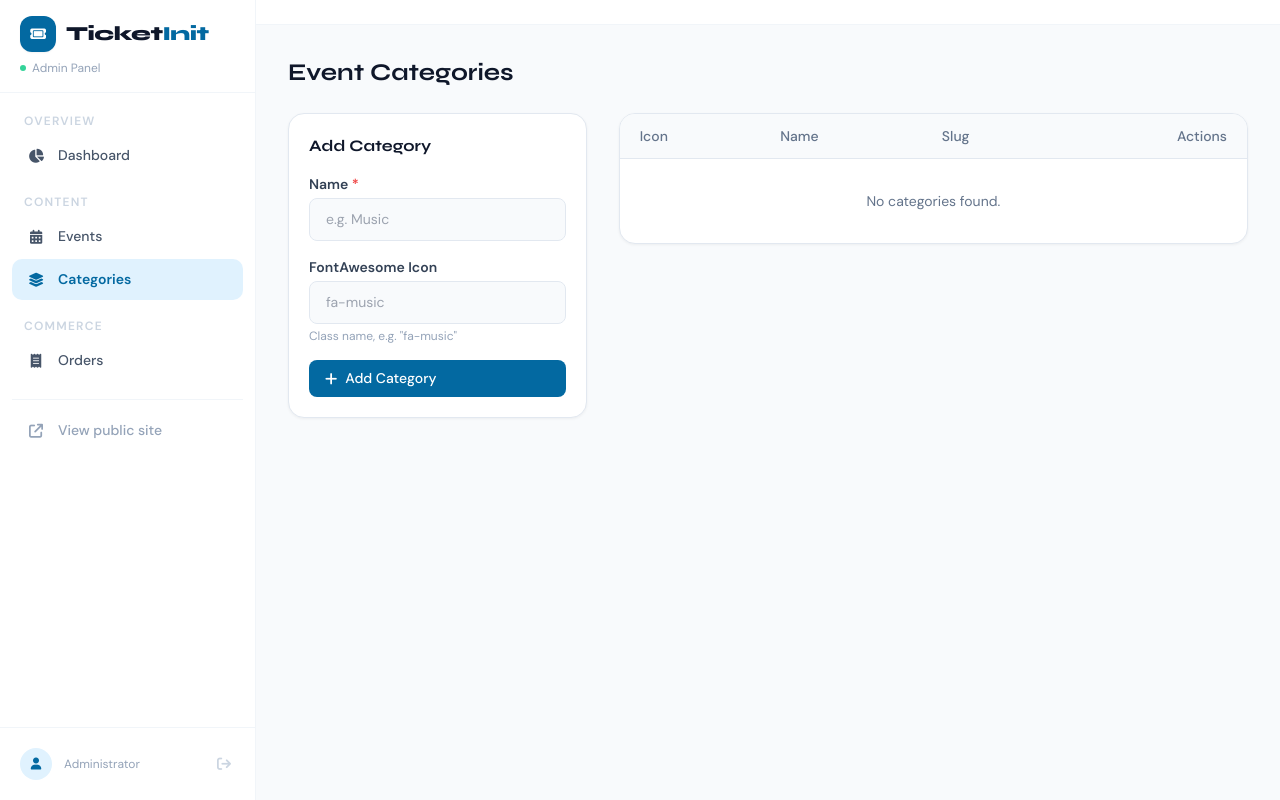
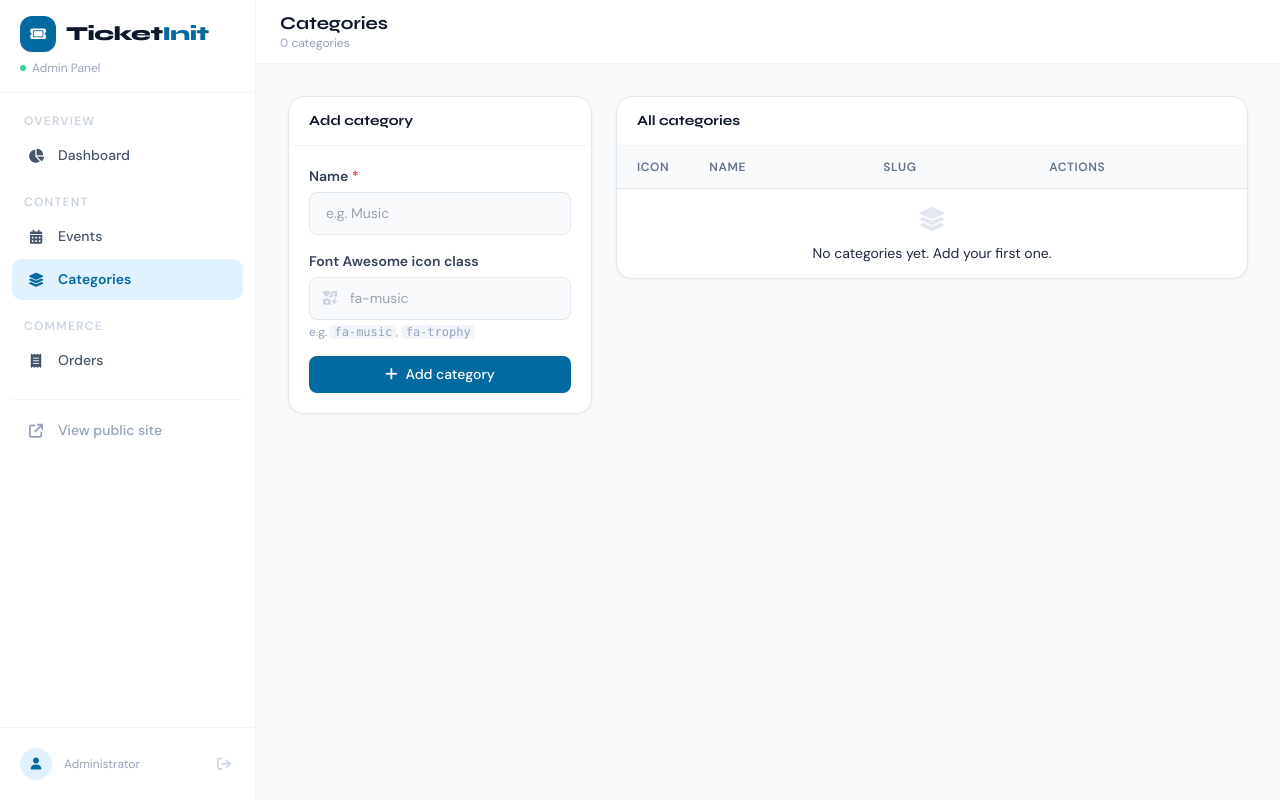
Before and after one commit to samsonthomas951/TicketInit, a FastAPI app: page /admin/categories in a window 1280 px wide. Run offline with FastAPI, Linux system fonts and the light colour scheme; the visitor is signed in with stand-in values (Sample User, id 1); data that the repository does not hold is empty; some libraries are stand-ins or nearby versions.

Commit message:
Update categories.html

```diff
--- a/app/templates/admin/categories.html
+++ b/app/templates/admin/categories.html
@@ -1,58 +1,105 @@
 {% extends "base.html" %}
 {% block title %}Categories{% endblock %}
 
+{% block page_header %}
+<div>
+  <h1 class="font-display font-bold text-lg text-ink-900 leading-tight">Categories</h1>
+  <p class="text-xs text-ink-400">{{ categories | length }} categor{% if categories | length == 1 %}y{% else %}ies{% endif %}</p>
+</div>
+{% endblock %}
+
 {% block content %}
-<h1 class="text-2xl font-display font-bold text-ink-900 mb-6">Event Categories</h1>
+<div class="grid grid-cols-1 md:grid-cols-3 gap-6">
 
-<div class="grid grid-cols-1 md:grid-cols-3 gap-8">
-
-  <!-- Add New Form -->
+  <!-- Add form -->
   <div class="md:col-span-1">
-    <div class="card p-5">
-      <h3 class="font-display font-bold text-ink-900 mb-4">Add Category</h3>
+    <div class="card overflow-hidden sticky top-24">
+      <div class="card-head">
+        <h2 class="font-display font-bold text-ink-900 text-sm">Add category</h2>
+      </div>
+      <div class="card-body">
         <form action="/admin/categories/new" method="POST" class="space-y-4">
           <div>
-          <label class="block text-sm font-semibold text-ink-700 mb-1">Name <span class="text-red-500">*</span></label>
-          <input type="text" name="name" class="field" required placeholder="e.g. Music" />
+            <label class="block text-sm font-semibold text-ink-700 mb-1.5">
+              Name <span class="text-red-500">*</span>
+            </label>
+            <input type="text" name="name" class="field"
+                   required placeholder="e.g. Music" />
           </div>
           <div>
-          <label class="block text-sm font-semibold text-ink-700 mb-1">FontAwesome Icon</label>
-          <input type="text" name="icon" class="field" placeholder="fa-music" />
-          <p class="text-xs text-ink-400 mt-1">Class name, e.g. "fa-music"</p>
+            <label class="block text-sm font-semibold text-ink-700 mb-1.5">
+              Font Awesome icon class
+            </label>
+            <div class="relative">
+              <i class="fa-solid fa-icons absolute left-3.5 top-1/2 -translate-y-1/2 text-ink-300 text-sm"></i>
+              <input type="text" name="icon" class="field pl-10"
+                     placeholder="fa-music" />
             </div>
-        <button type="submit" class="btn btn-brand w-full"><i class="fa-solid fa-plus"></i> Add Category</button>
+            <p class="text-xs text-ink-400 mt-1">
+              e.g. <code class="bg-ink-100 px-1 rounded">fa-music</code>,
+              <code class="bg-ink-100 px-1 rounded">fa-trophy</code>
+            </p>
+          </div>
+          <button type="submit" class="btn btn-brand btn-block">
+            <i class="fa-solid fa-plus"></i> Add category
+          </button>
         </form>
       </div>
     </div>
+  </div>
 
-  <!-- List -->
+  <!-- Categories list -->
   <div class="md:col-span-2">
     <div class="card overflow-hidden">
-      <table class="w-full text-left text-sm">
-        <thead class="bg-ink-50 text-ink-500 border-b border-ink-200">
+      <div class="card-head">
+        <h2 class="font-display font-bold text-ink-900 text-sm">All categories</h2>
+      </div>
+
+      <table class="data-table">
+        <thead>
           <tr>
-            <th class="px-5 py-3 font-medium">Icon</th>
-            <th class="px-5 py-3 font-medium">Name</th>
-            <th class="px-5 py-3 font-medium">Slug</th>
-            <th class="px-5 py-3 font-medium text-right">Actions</th>
+            <th class="w-12">Icon</th>
+            <th>Name</th>
+            <th>Slug</th>
+            <th class="text-right">Actions</th>
           </tr>
         </thead>
-        <tbody class="divide-y divide-ink-100">
+        <tbody>
           {% for cat in categories %}
-          <tr class="hover:bg-ink-50">
-            <td class="px-5 py-3 text-ink-500 text-lg">
-              {% if cat.icon %}<i class="fa-solid {{ cat.icon }}"></i>{% endif %}
+          <tr>
+            <td>
+              <span class="w-8 h-8 rounded-lg bg-brand-50 flex items-center justify-center
+                           text-brand-600 text-sm">
+                {% if cat.icon %}
+                <i class="fa-solid {{ cat.icon }}"></i>
+                {% else %}
+                <i class="fa-solid fa-tag text-ink-300"></i>
+                {% endif %}
+              </span>
             </td>
-            <td class="px-5 py-3 font-medium text-ink-900">{{ cat.name }}</td>
-            <td class="px-5 py-3 text-ink-500 font-mono text-xs">{{ cat.slug }}</td>
-            <td class="px-5 py-3 text-right">
-              <form action="/admin/categories/{{ cat.id }}/delete" method="POST" onsubmit="return confirm('Delete this category?');">
-                <button type="submit" class="btn btn-danger py-1 px-2 text-xs"><i class="fa-solid fa-trash"></i> Delete</button>
+            <td class="font-semibold text-ink-900">{{ cat.name }}</td>
+            <td>
+              <code class="text-xs font-mono bg-ink-100 text-ink-600 px-2 py-0.5 rounded">
+                {{ cat.slug }}
+              </code>
+            </td>
+            <td class="text-right">
+              <form action="/admin/categories/{{ cat.id }}/delete" method="POST"
+                    onsubmit="return confirm('Delete {{ cat.name }}?');">
+                <button type="submit" class="btn btn-danger btn-sm">
+                  <i class="fa-solid fa-trash"></i>
+                  <span class="hidden sm:inline">Delete</span>
+                </button>
               </form>
             </td>
           </tr>
           {% else %}
-          <tr><td colspan="4" class="px-5 py-8 text-center text-ink-500">No categories found.</td></tr>
+          <tr>
+            <td colspan="4" class="text-center py-10 text-ink-400">
+              <i class="fa-solid fa-layer-group text-2xl text-ink-200 block mb-2"></i>
+              No categories yet. Add your first one.
+            </td>
+          </tr>
           {% endfor %}
         </tbody>
       </table>
```
Lines whose indentation alone changed are shown as unchanged.
